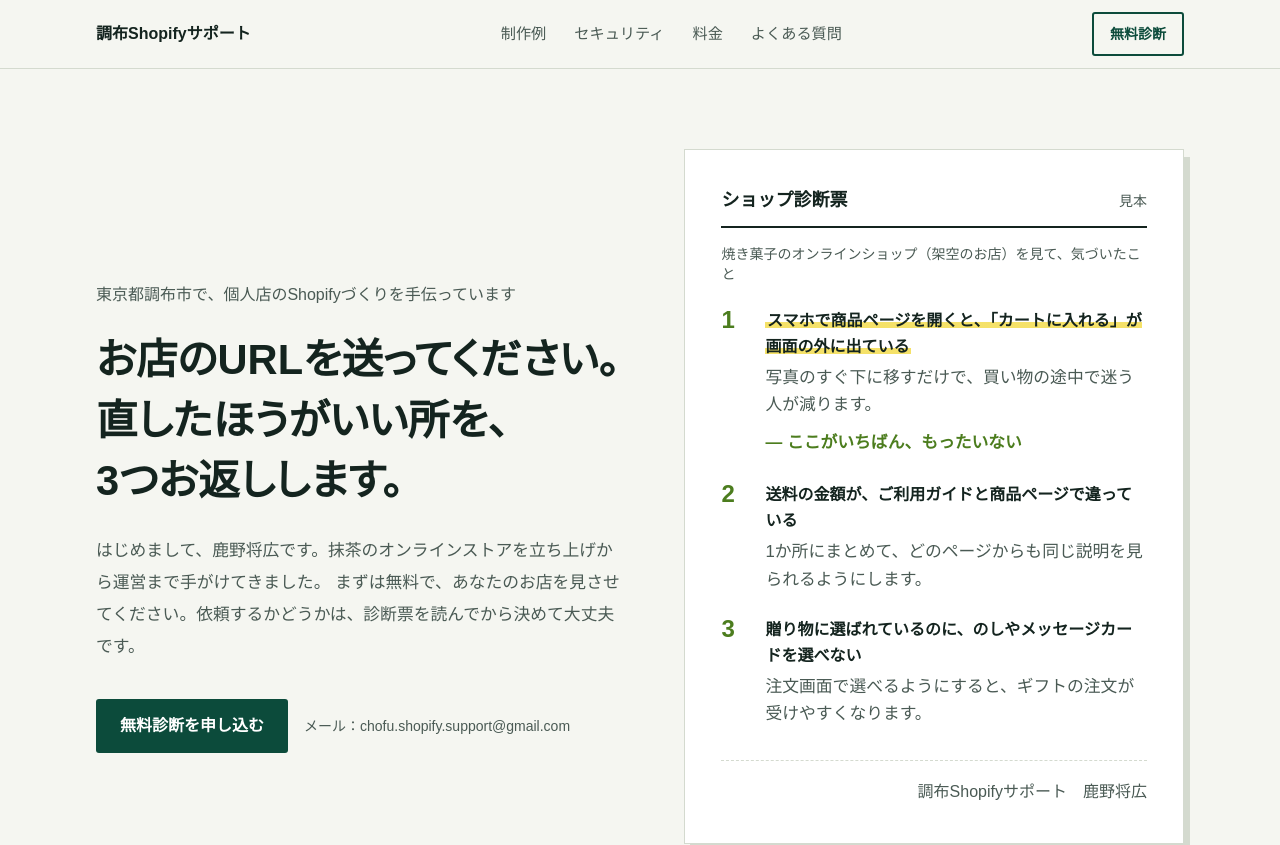
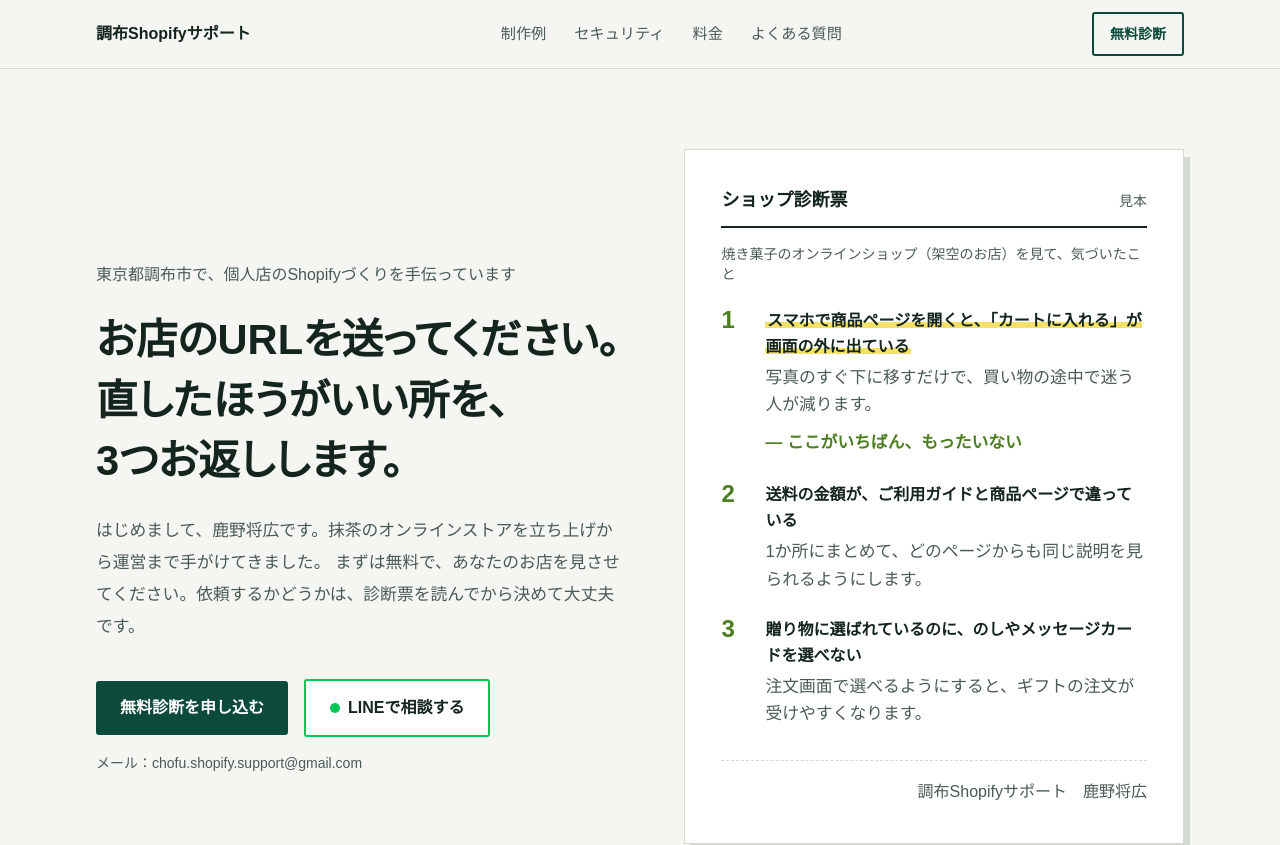
Before and after one commit to masahiro413/chofu-shopify-support, a Next.js app: page / in a window 1280 px wide. Shown: the top 845 px of the page. Built offline with nearby package versions, Linux system fonts and the light colour scheme; no server answers; a web font is replaced by a local one.

Commit message:
LINE公式アカウントの相談ボタンを追加
Co-Authored-By: Claude Opus 5.5 <noreply@anthropic.com>
Claude-Session: https://claude.ai/code/session_01F1v8HXR5EdbK3VTiRiWeDZ

```diff
--- a/src/app/page.tsx
+++ b/src/app/page.tsx
@@ -7,6 +7,7 @@ import {
   DIAGNOSIS_MAILTO,
   OWNER_NAME,
   GITHUB_URL,
+  LINE_URL,
   SITE_DESCRIPTION,
   SITE_NAME,
   SITE_URL,
@@ -133,7 +134,7 @@ const prices = [
 ];
 
 const steps = [
-  { title: "URLを送る", body: "お店かSNSのURLと、気になっていることをメールで送ってください。" },
+  { title: "URLを送る", body: "お店かSNSのURLと、気になっていることをメールかLINEで送ってください。" },
   { title: "診断票が届く", body: "直したほうがいい所を3つ、文章でお返しします。ここまで無料です。" },
   { title: "話してみる", body: "続けて相談したい方とは、15分ほどお話しします。調布・世田谷・川崎なら伺います。" },
   { title: "つくる", body: "進め方とお見積もりをお送りし、ご依頼いただいてから制作を始めます。" },
@@ -179,6 +180,20 @@ function PrimaryButton({ children }: { children: React.ReactNode }) {
       className="inline-flex min-h-12 items-center justify-center rounded-[3px] bg-brand px-6 py-3 font-bold text-white hover:bg-brand-strong"
     >
       {children}
+    </a>
+  );
+}
+
+function LineButton() {
+  return (
+    <a
+      href={LINE_URL}
+      target="_blank"
+      rel="noopener noreferrer"
+      className="inline-flex min-h-12 items-center justify-center gap-2 rounded-[3px] border-2 border-[#06C755] bg-sheet px-6 py-3 font-bold text-ink hover:bg-[#06C755] hover:text-white"
+    >
+      <span aria-hidden="true" className="inline-block h-2.5 w-2.5 rounded-full bg-[#06C755]" />
+      LINEで相談する
     </a>
   );
 }
@@ -278,6 +293,9 @@ export default function Home() {
           </p>
           <div className="mt-9 flex flex-col gap-4 sm:flex-row sm:items-center">
             <PrimaryButton>無料診断を申し込む</PrimaryButton>
+            <LineButton />
+          </div>
+          <div className="mt-4">
             <p className="text-sm text-ink-soft">
               メール：<span className="select-all">{CONTACT_EMAIL}</span>
             </p>
@@ -492,9 +510,12 @@ export default function Home() {
               直したほうがいい所を3つ、診断票にしてお返しします。たいてい1日以内にお返事しています。
             </p>
           </div>
-          <div className="space-y-3">
+          <div className="flex flex-col items-stretch gap-3 sm:items-start">
             <PrimaryButton>無料診断を申し込む</PrimaryButton>
+            <LineButton />
             <p className="text-sm text-ink-soft">
+              LINEなら、お店のURLを送るだけで大丈夫です。
+              <br />
               ボタンが開かないときは、こちらへ：
               <br />
               <span className="font-bold text-ink select-all">{CONTACT_EMAIL}</span>
--- a/src/lib/site.ts
+++ b/src/lib/site.ts
@@ -24,3 +24,4 @@ export const DIAGNOSIS_MAILTO = `mailto:${CONTACT_EMAIL}?subject=${encodeURIComp
 )}`;
 
 export const GITHUB_URL = "https://github.com/masahiro413";
+export const LINE_URL = "https://lin.ee/7KMHHYB";
```
